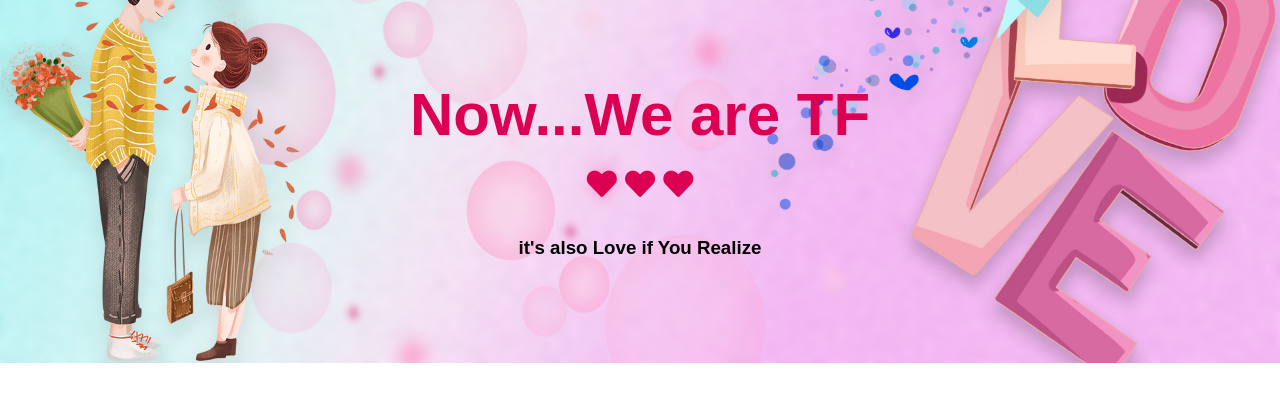
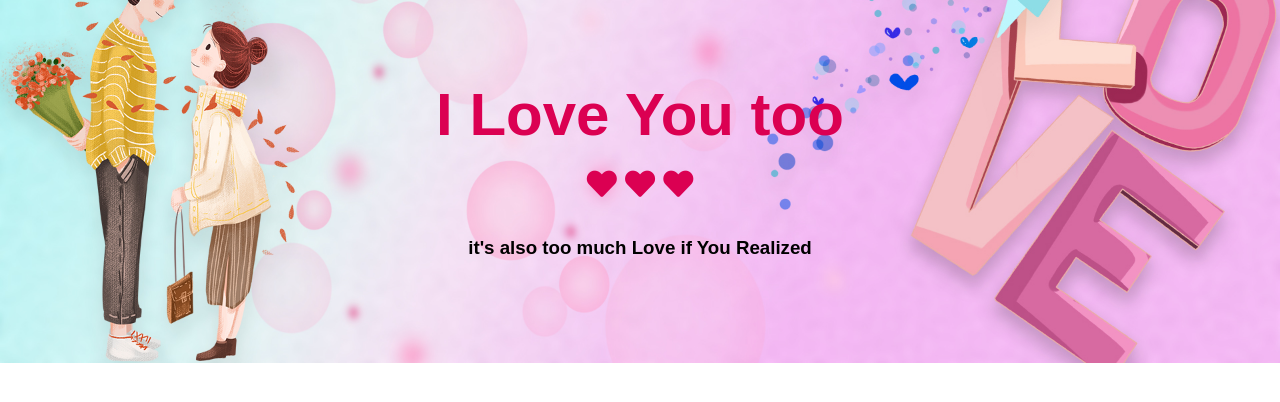
Before and after one commit to abutaherpro/propose, a plain HTML site: page final.html in a window 1280 px wide. Drawn offline with Linux system fonts and the light colour scheme.

Commit message:
Update final.html

```diff
--- a/final.html
+++ b/final.html
@@ -39,13 +39,13 @@
  </head>
  <body>
     <div class="icon">
-     <h1>Now...We are TF</h1>
+     <h1>I Love You too</h1>
 
          <i class="fa fa-heart"></i>
      <i class="fa fa-heart"></i>
      <i class="fa fa-heart"></i>
      </div>
      <img src="" alt="">
-  <h3>it's also Love if You Realize</h3>
+  <h3>it's also too much Love if You Realized</h3>
  </body>
  </html>
```
